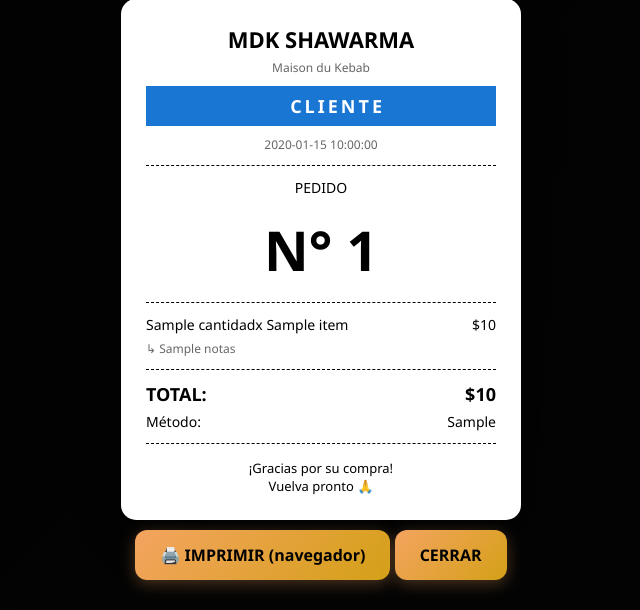
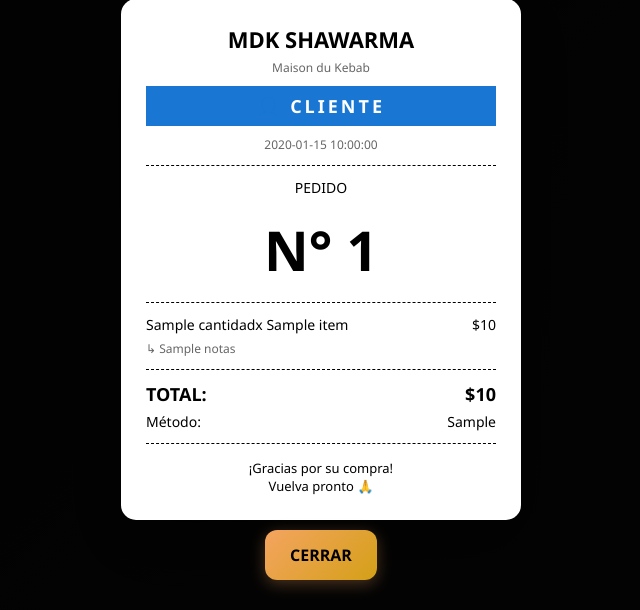
Before and after one commit to MDKShawarma/mdk-sistema, a Flask app: template templates/ventas.html in a window 1280 px wide. Shown: the part 551-1161 px from the top of the page, without its empty margins (319-959 px from the left). Run offline with Flask 3, Linux system fonts and the light colour scheme; the template is opened without the code that fills it: most values are stand-ins (such as "Sample title", 1, 10 or a date in 2020).

Commit message:
Eliminar boton de impresion de pantalla (plan B) para forzar uso del puente

```diff
--- a/templates/ventas.html
+++ b/templates/ventas.html
@@ -205,7 +205,7 @@
 </div>
 </div>
 <div style="text-align: center; padding: 10px;">
-<button class="btn-imprimir" onclick="window.print()" style="max-width: 400px;">🖨️ IMPRIMIR (navegador)</button>
+<button class="btn-imprimir" style="display:none;" style="max-width: 400px;">🖨️ IMPRIMIR (navegador)</button>
 <button class="btn-cerrar" onclick="document.getElementById('comanda-container').style.display='none'" style="max-width: 400px;">CERRAR</button>
 </div>
 </div>
```
